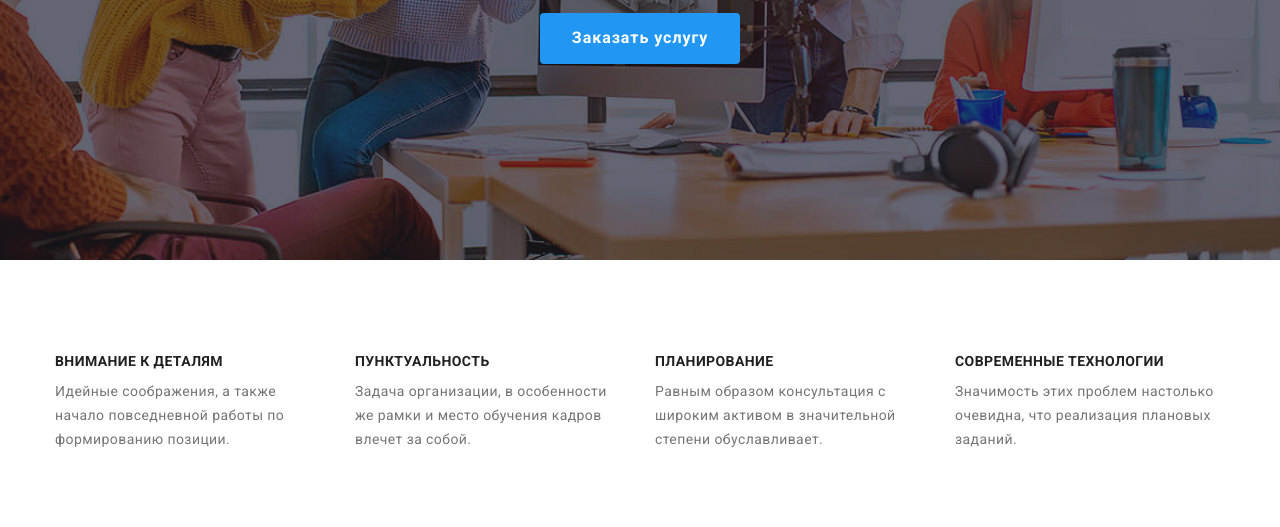
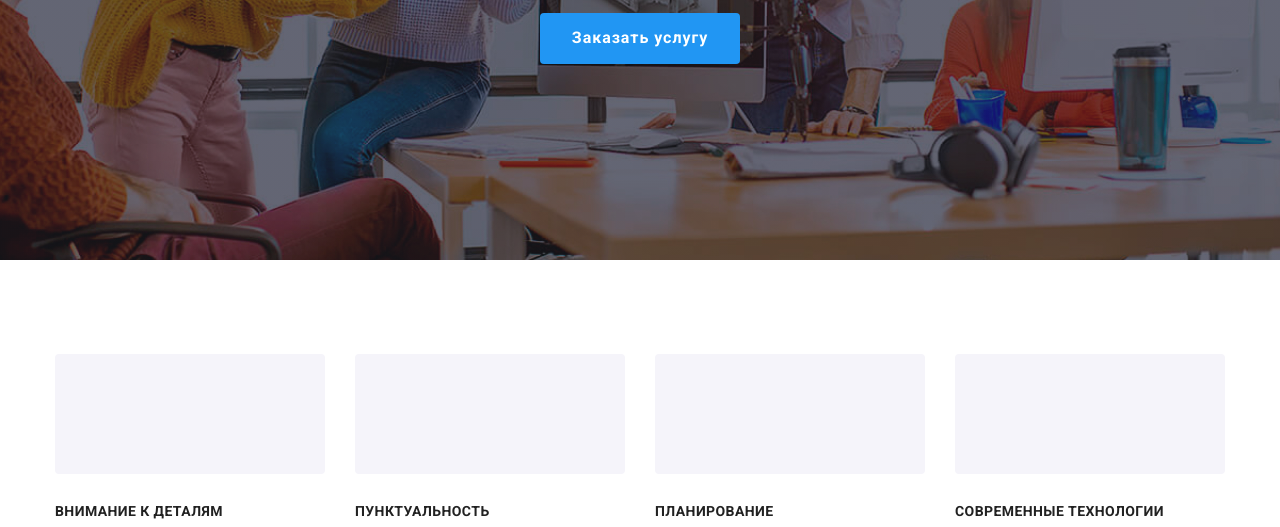
Before and after one commit to yovbaks/goit-markup-hw-04, a plain HTML site: page index.html in a window 1280 px wide. Shown: the part 421-948 px from the top of the page. Drawn offline with nearby package versions, Linux system fonts and the light colour scheme; files whose address does not match are found by name.

Commit message:
Update styles.css

```diff
--- a/css/styles.css
+++ b/css/styles.css
@@ -254,7 +254,17 @@ li {
   width: 270px;
   margin-left: 30px;
 }
-
+.features-list .item::before {
+  display: block;
+  content: '';
+  height: 120px;
+    border-radius: 4px;
+  margin-bottom: 30px;
+   background-color: #f5f4fa;
+  background-repeat: no-repeat;
+  background-position: center;
+  background-size: contain;
+}
 /* .features-list .item + .item {
   margin-left: 30px;
 } */
```
